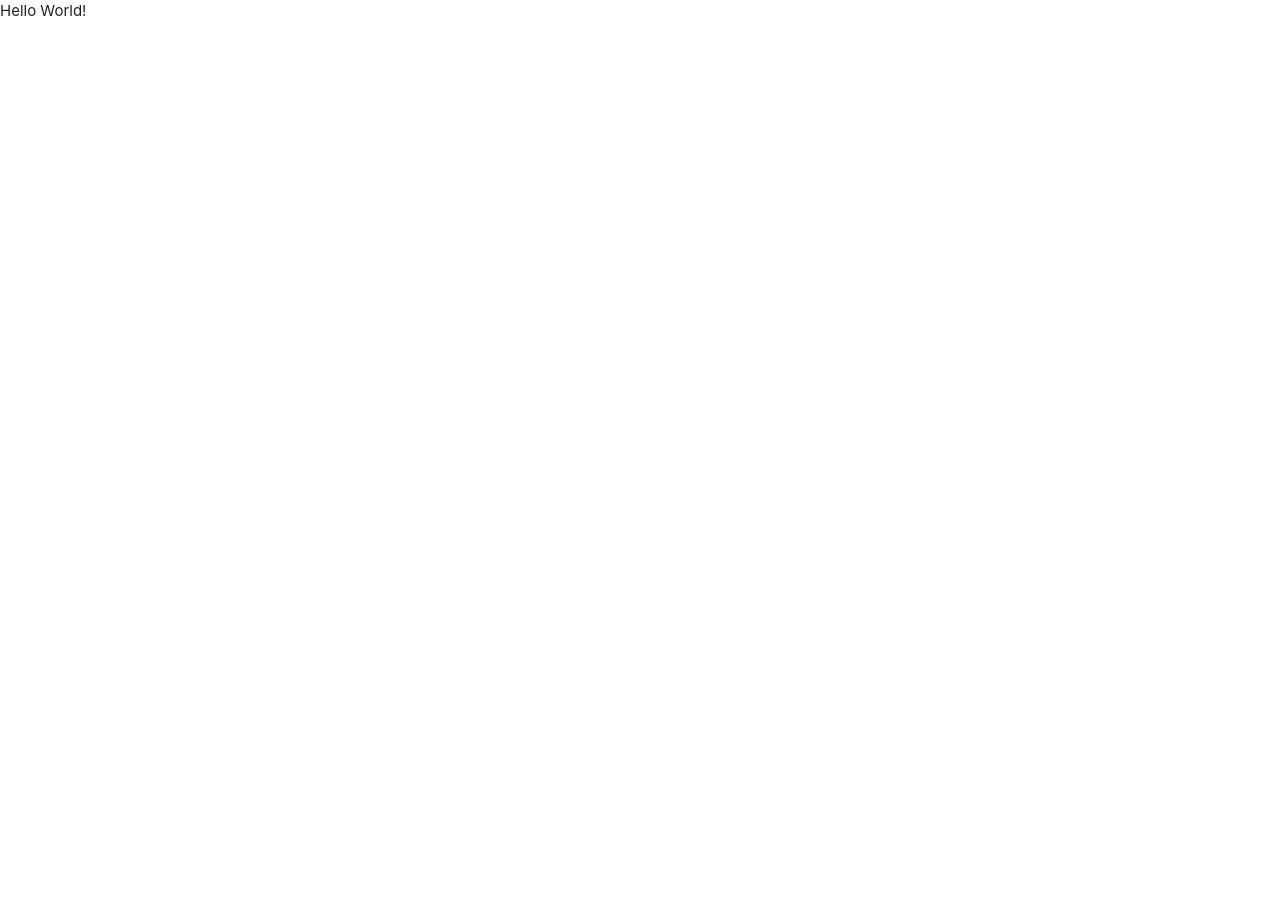
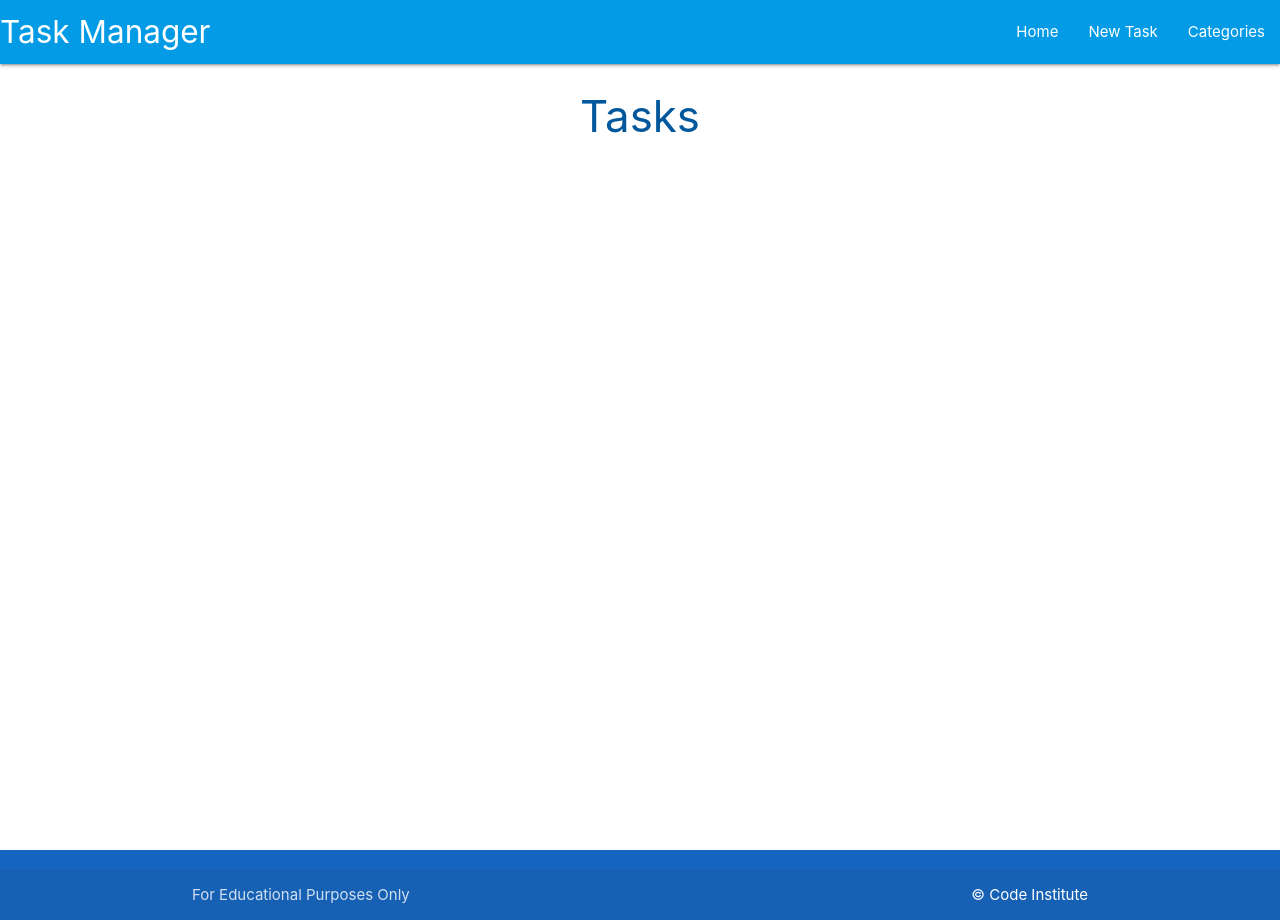
Before and after one commit to Rick-8/db-challenge, a Flask app: page / in a window 1280 px wide. Before the commit the page is almost empty. Run offline with Flask 2, Linux system fonts and the light colour scheme.

Commit message:
Add - base template update and tasks created

```diff
--- a/taskmanager/routes.py
+++ b/taskmanager/routes.py
@@ -5,4 +5,4 @@ from taskmanager.models import Category, Task # noqa
 
 @app.route('/')
 def home():
-    return render_template('base.html')
+    return render_template('tasks.html')
--- /dev/null
+++ b/taskmanager/static/css/style.css
@@ -0,0 +1,9 @@
+body {
+    display: flex;
+    min-height: 100vh;
+    flex-direction: column;
+  }
+
+  main {
+    flex: 1 0 auto;
+  }
--- /dev/null
+++ b/taskmanager/static/js/script.js
@@ -0,0 +1,5 @@
+// sidenav Initialization
+document.addEventListener('DOMContentLoaded', function() {
+    var elems = document.querySelectorAll('.sidenav');
+    var instances = M.Sidenav.init(elems, options);
+  });
--- a/taskmanager/templates/base.html
+++ b/taskmanager/templates/base.html
@@ -1,15 +1,59 @@
 <!DOCTYPE html>
 <html lang="en">
+
 <head>
     <meta charset="UTF-8">
     <meta name="viewport" content="width=device-width, initial-scale=1.0">
-    <link rel="stylesheet" href="https://cdnjs.cloudflare.com/ajax/libs/materialize/1.0.0/css/materialize.min.css">
+    <link rel="stylesheet" href="https://cdnjs.cloudflare.com/ajax/libs/font-awesome/6.7.2/css/all.min.css"
+        integrity="sha512-Evv84Mr4kqVGRNSgIGL/F/aIDqQb7xQ2vcrdIwxfjThSH8CSR7PBEakCr51Ck+w+/U6swU2Im1vVX0SVk9ABhg=="
+        crossorigin="anonymous" referrerpolicy="no-referrer" />
+    <link rel="stylesheet" href="https://cdnjs.cloudflare.com/ajax/libs/materialize/1.0.0/css/materialize.min.css"
+        type="text/css">
+    <link rel="stylesheet" href="{{ url_for('static', filename='css/style.css')}}" type="text/css">
     <title>Task Manager</title>
 </head>
+
 <body>
-    Hello World!
+    <header>
+        <nav class="light-blue darken-1">
+            <div class="nav-wrapper">
+                <a href="#!" class="brand-logo">Task Manager</a>
+                <a href="#" data-target="mobile-demo" class="sidenav-trigger"><i class="fas fa-bars">menu</i></a>
+                <ul class="right hide-on-med-and-down">
+                    <li><a href="{{ url_for('home') }}">Home</a></li>
+                    <li><a href="">New Task</a></li>
+                    <li><a href="">Categories</a></li>
+
+                </ul>
+            </div>
+        </nav>
+
+        <ul class="sidenav" id="mobile-demo">
+            <li><a href="{{ url_for('home') }}">Home</a></li>
+            <li><a href="">New Task</a></li>
+            <li><a href="">Categories</a></li>
+        </ul>
+    </header>
+
+    <main class="container">
+        {% block content %}
+        {% endblock %}
+
+    </main>
+
+    <footer class="page-footer blue darken-3">
+
+        <div class="footer-copyright">
+          <div class="container">
+          For Educational Purposes Only
+          <a class="white-text right" href="https://codeinstitute.net" target="_blank">&copy; Code Institute</a>
+          </div>
+        </div>
+      </footer>
 
 
     <script src="https://cdnjs.cloudflare.com/ajax/libs/materialize/1.0.0/js/materialize.min.js"></script>
+    <script src="{{ url_for('static', filename='js/script')}}"></script>
 </body>
+
 </html>
--- /dev/null
+++ b/taskmanager/templates/tasks.html
@@ -0,0 +1,6 @@
+{% extends "base.html" %}
+{% block content %}
+
+<h3 class="light-blue-text text-darken-4 center-align">Tasks</h3>
+
+{% endblock %}
```
